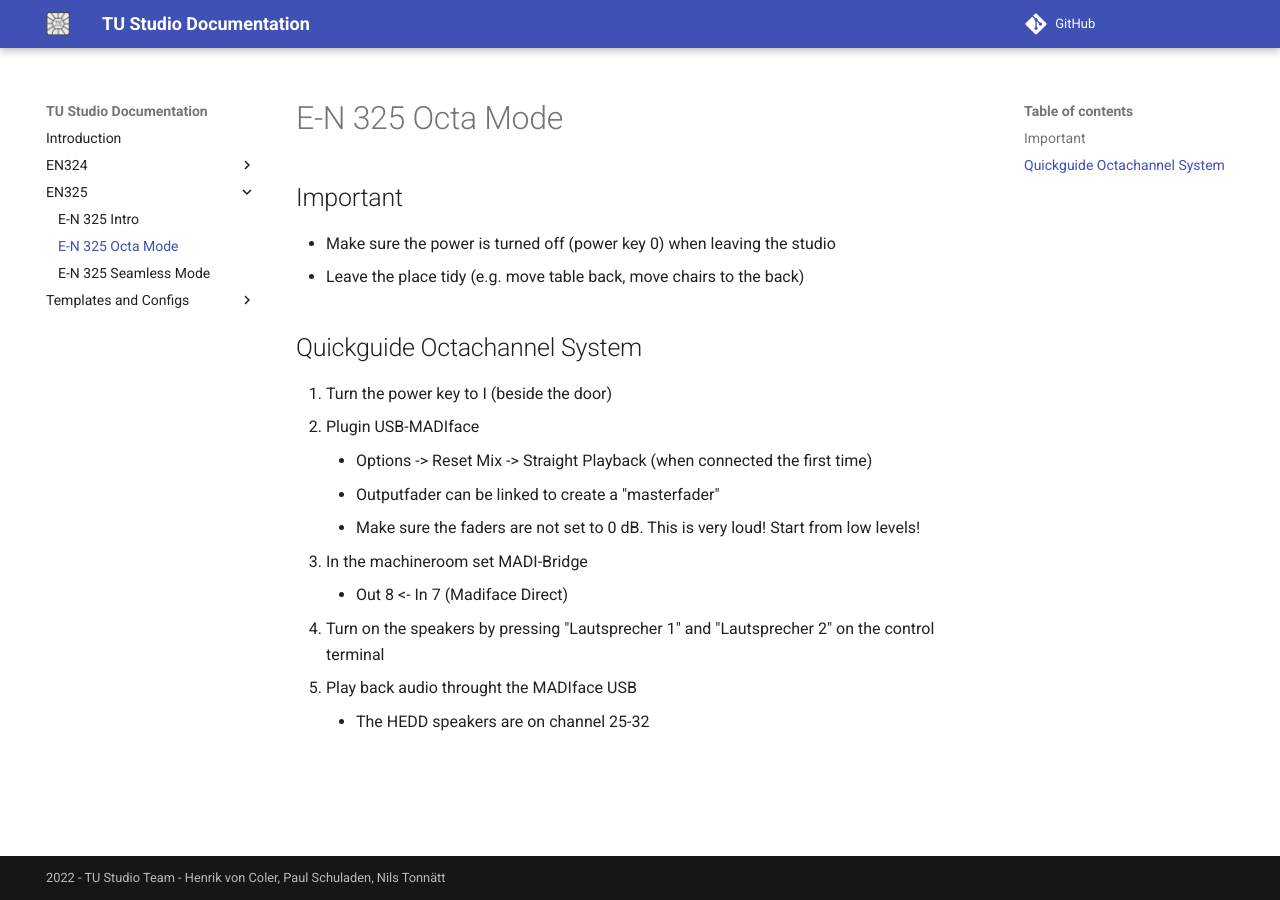
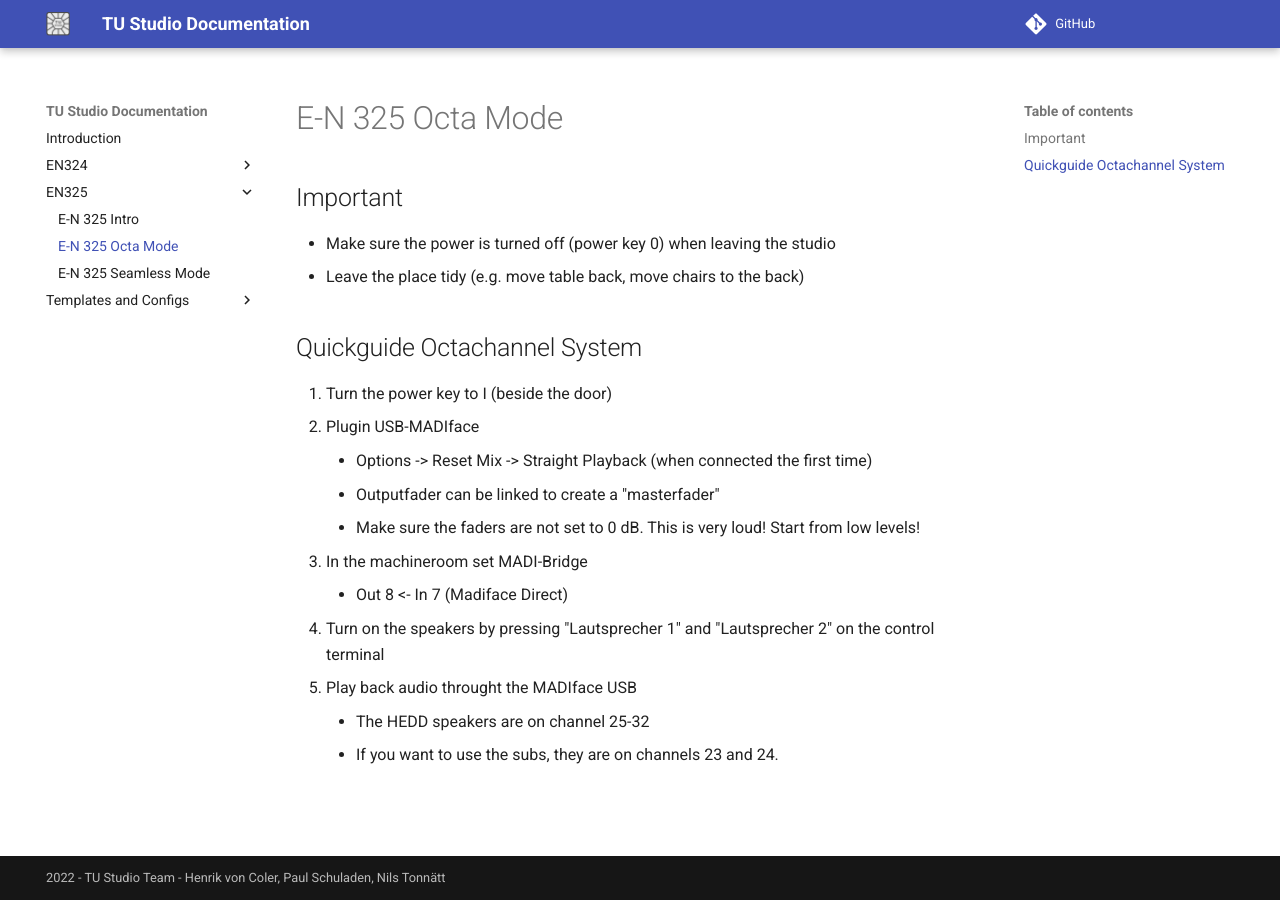
Before and after one commit to tu-studio/studio-docs, an MkDocs documentation site: the page built from docs/EN325/octa-mode.md, in a window 1280 px wide. Built offline with MkDocs 1.6.1 and Material for MkDocs 9.7.7, drawn with Linux system fonts in a browser that asks for light colours; comment, search, counter and statistics services are not loaded.

Commit message:
Updated Octa mode docu with sub channels

```diff
--- a/docs/EN325/octa-mode.md
+++ b/docs/EN325/octa-mode.md
@@ -15,3 +15,4 @@
 4. Turn on the speakers by pressing "Lautsprecher 1" and "Lautsprecher 2" on the control terminal
 5. Play back audio throught the MADIface USB
     - The HEDD speakers are on channel 25-32
+    - If you want to use the subs, they are on channels 23 and 24.
```
